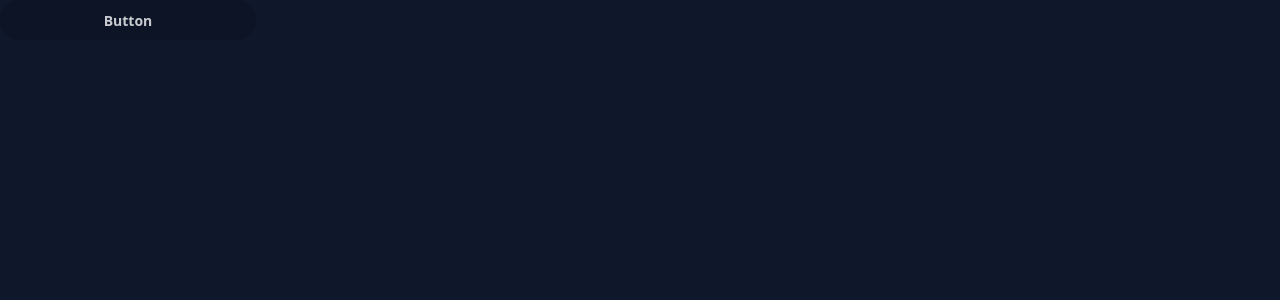
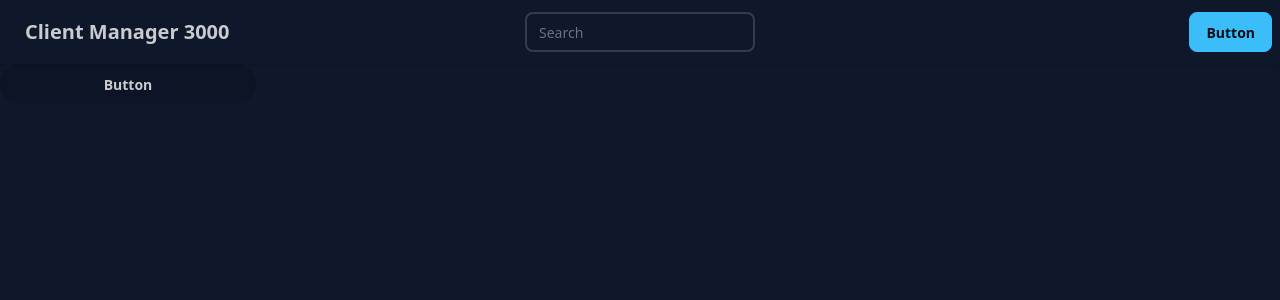
Before and after one commit to Dylan0888/ClientManger, a React (Vite) app: page / in a window 1280 px wide. Shown: the top 300 px of the page. Built offline with nearby package versions, Linux system fonts and the light colour scheme.

Commit message:
Added Components folder and Nav.jsx file with code.

```diff
--- a/src/App.jsx
+++ b/src/App.jsx
@@ -1,10 +1,12 @@
 import React from 'react'
+import Nav from './Components/Nav.jsx'
 
 function App() {
 
 
   return (
     <>
+      <Nav />
     <button class="btn w-64 rounded-full">Button</button>
     </>
   )
--- /dev/null
+++ b/src/Components/Nav.jsx
@@ -0,0 +1,22 @@
+import React from "react";
+
+const Nav = () => {
+  return (
+    <div className="navbar bg-base-100 shadow-sm">
+      <div className="navbar-start">
+
+        <a className="btn btn-ghost text-xl">Client Manager 3000</a>
+      </div>
+      <div className="navbar-center ">
+        <div className="form-control">
+            <input type="text" placeholder="Search" className="input input-bordered w-48 md:w-auto outline-0 border-2"/>
+        </div>
+      </div>
+      <div className="navbar-end">
+        <a className="btn btn-primary">Button</a>
+      </div>
+    </div>
+  );
+};
+
+export default Nav;
```
